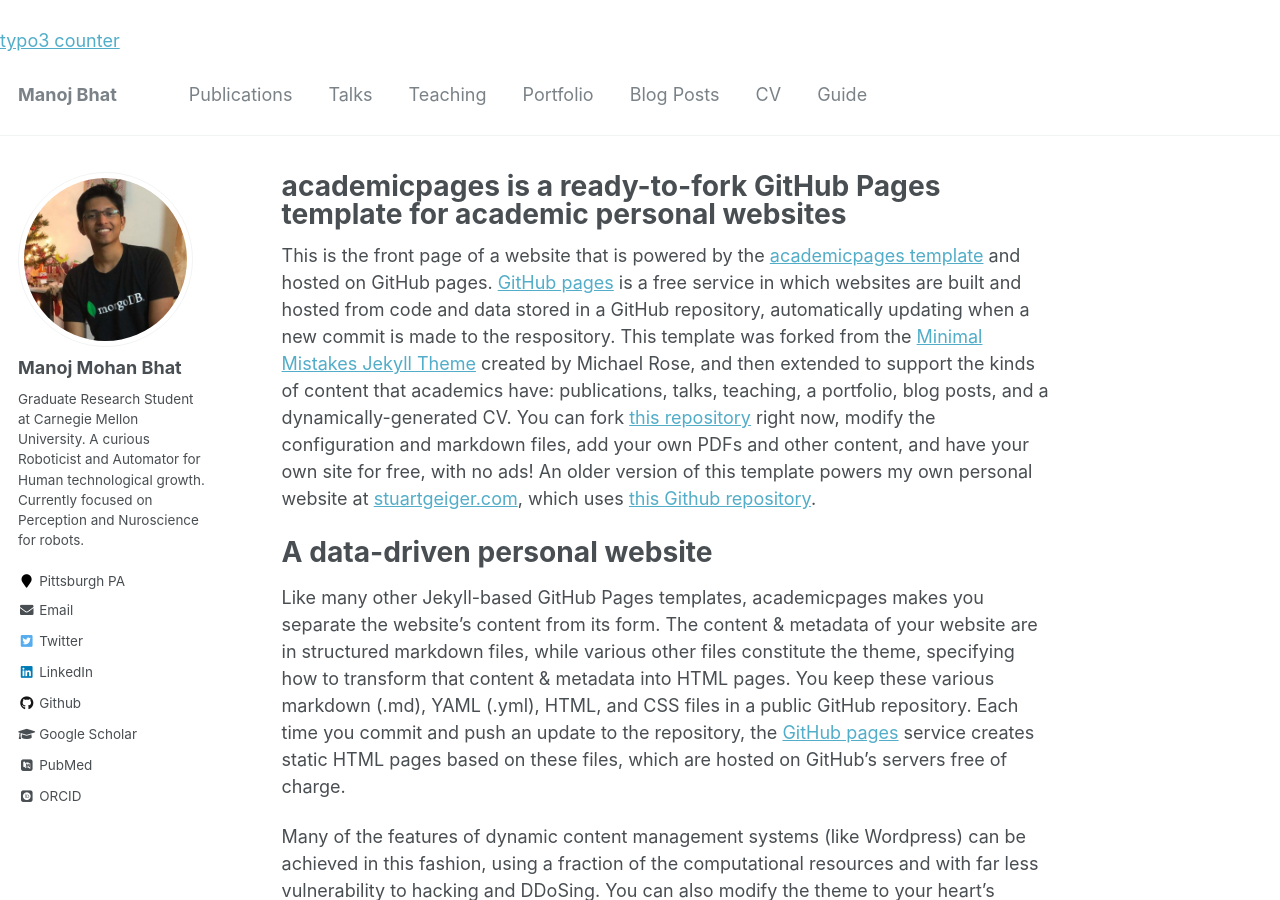
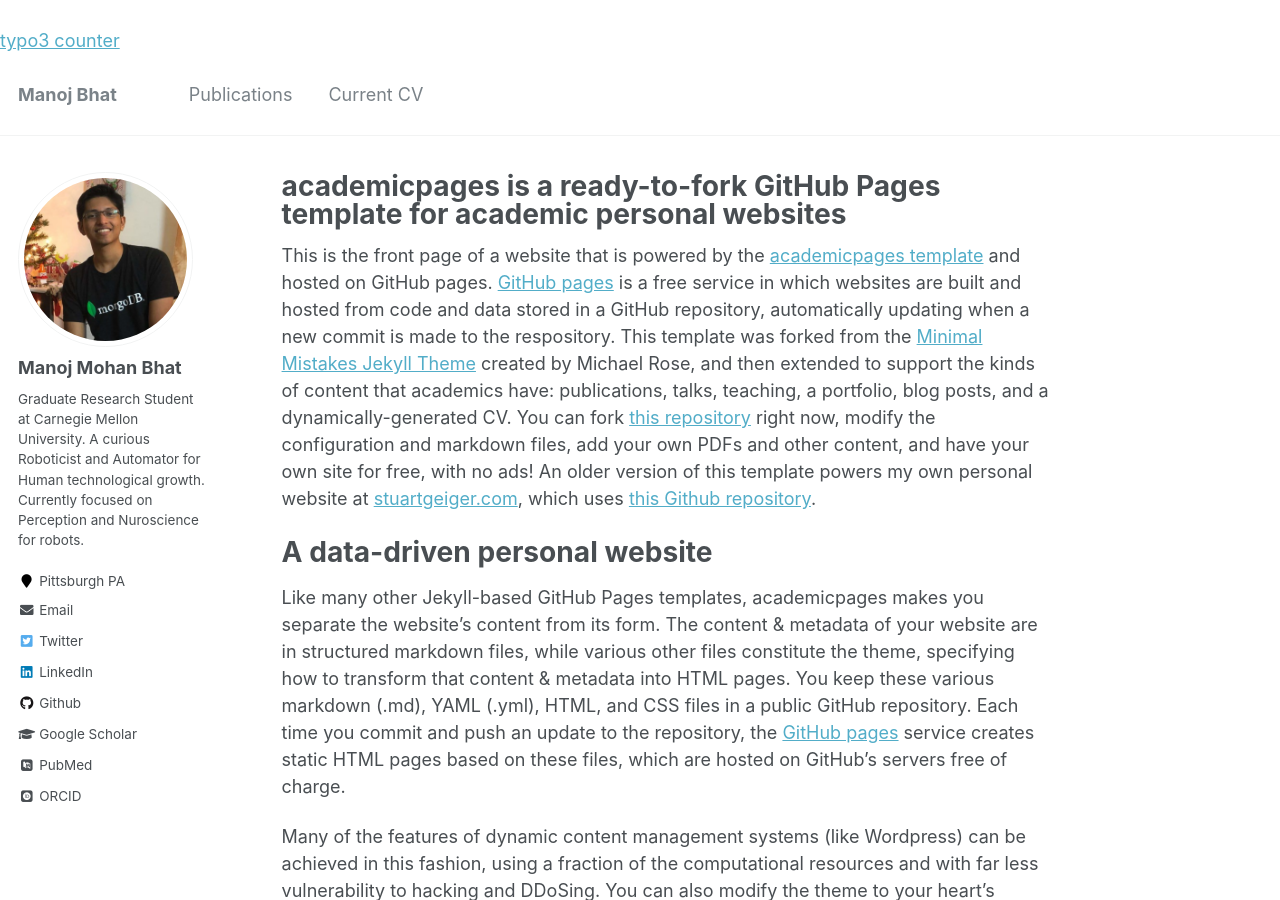
Before and after one commit to Manojbhat09/manojbhat09.github.io_old, a Jekyll site: the page built from _pages/about.md, in a window 1280 px wide and 900 px high. Built offline with Jekyll 4.4.1, drawn with Linux system fonts in a browser that asks for light colours; some web fonts are replaced; part of the change alters nothing that is shown.

Commit message:
Update navigation.yml

```diff
--- a/_data/navigation.yml
+++ b/_data/navigation.yml
@@ -3,20 +3,20 @@ main:
   - title: "Publications"
     url: /publications/
 
-  - title: "Talks"
-    url: /talks/
+#   - title: "Talks"
+#     url: /talks/
 
-  - title: "Teaching"
-    url: /teaching/
+#   - title: "Teaching"
+#     url: /teaching/
 
-  - title: "Portfolio"
-    url: /portfolio/
+#   - title: "Portfolio"
+#     url: /portfolio/
 
-  - title: "Blog Posts"
-    url: /year-archive/
+#   - title: "Blog Posts"
+#     url: /year-archive/
 
-  - title: "CV"
+  - title: "Current CV"
     url: /cv/
 
-  - title: "Guide"
-    url: /markdown/
+#   - title: "Guide"
+#     url: /markdown/
```
